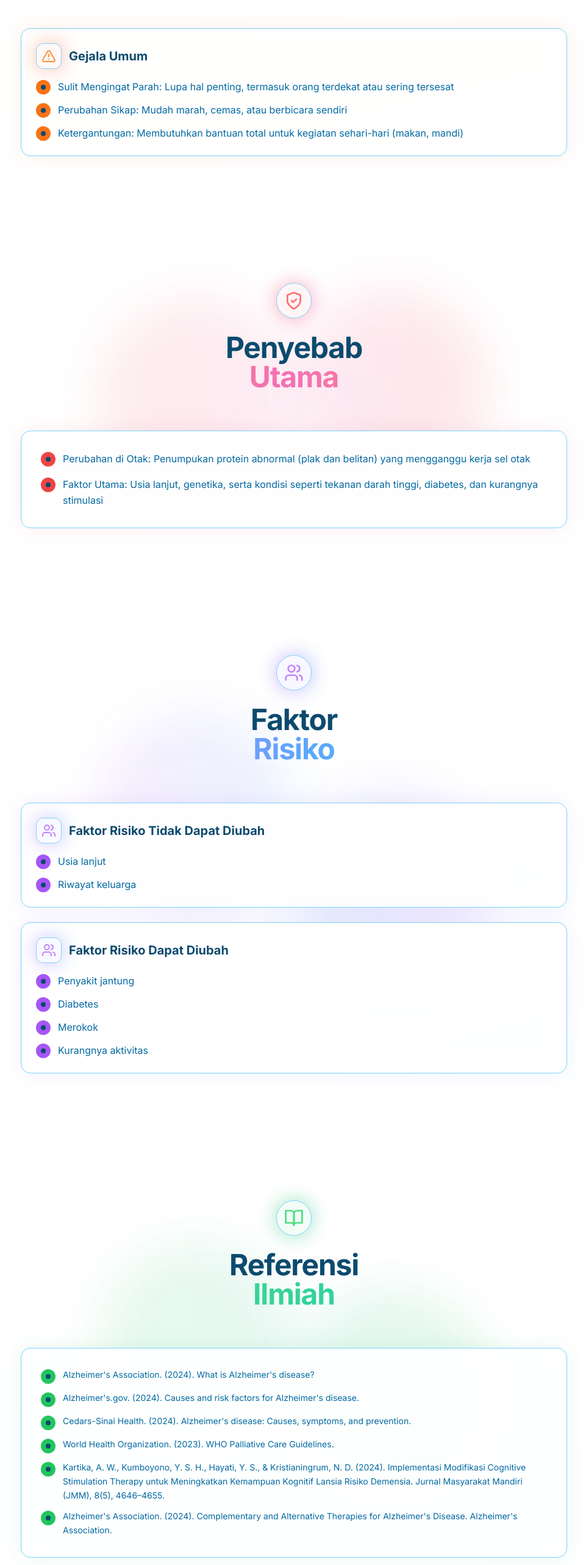
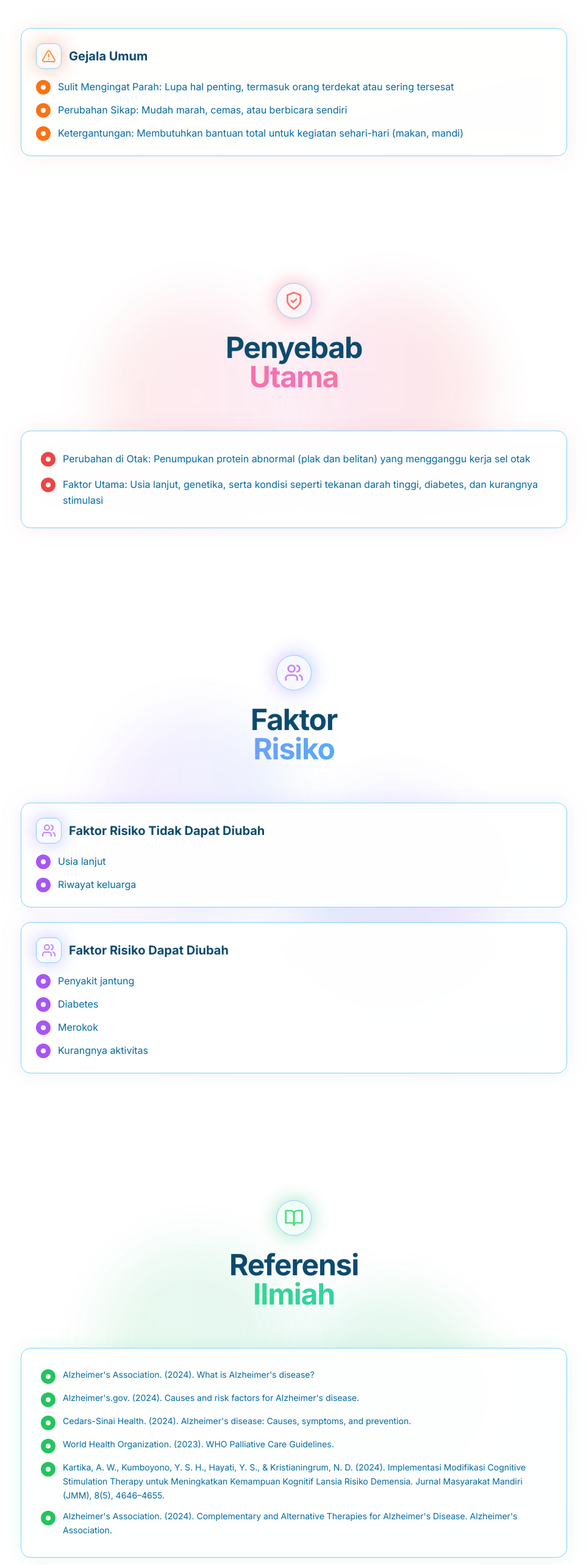
Before and after one commit to aryasetiap/paliatif-care-web, a Next.js app: page /edukasi/alzheimer in a window 1280 px wide. Shown: the part 1260-3826 px from the top of the page at 61% size, without its empty margins (158-1119 px from the left). Built offline with nearby package versions, Linux system fonts and the light colour scheme.

Commit message:
Penyesesuaian warna edukasi page dan konten footer

```diff
--- a/src/app/edukasi/[slug]/page.tsx
+++ b/src/app/edukasi/[slug]/page.tsx
@@ -402,7 +402,7 @@
                         {symptomGroup.items.map((symptom, symptomIndex) => (
                           <div key={symptomIndex} className="flex items-start gap-3">
                             <div className="flex-shrink-0 w-6 h-6 bg-orange-500 rounded-full flex items-center justify-center mt-0.5">
-                              <div className="w-2 h-2 bg-sky-900 rounded-full"></div>
+                              <div className="w-2 h-2 bg-white rounded-full"></div>
                             </div>
                             <p className="text-sky-700 leading-relaxed">{symptom}</p>
                           </div>
@@ -476,7 +476,7 @@
                     {disease.causes.map((cause, index) => (
                       <div key={index} className="flex items-start gap-3">
                         <div className="flex-shrink-0 w-6 h-6 bg-red-500 rounded-full flex items-center justify-center mt-0.5">
-                          <div className="w-2 h-2 bg-sky-900 rounded-full"></div>
+                          <div className="w-2 h-2 bg-white rounded-full"></div>
                         </div>
                         <p className="text-sky-700 leading-relaxed">{cause}</p>
                       </div>
@@ -564,7 +564,7 @@
                           {riskGroup.items.map((factor, factorIndex) => (
                             <div key={factorIndex} className="flex items-start gap-3">
                               <div className="flex-shrink-0 w-6 h-6 bg-purple-500 rounded-full flex items-center justify-center mt-0.5">
-                                <div className="w-2 h-2 bg-sky-900 rounded-full"></div>
+                                <div className="w-2 h-2 bg-white rounded-full"></div>
                               </div>
                               <p className="text-sky-700 leading-relaxed">{factor}</p>
                             </div>
@@ -640,7 +640,7 @@
                       {disease.references.map((reference, index) => (
                         <div key={index} className="flex items-start gap-3">
                           <div className="flex-shrink-0 w-6 h-6 bg-green-500 rounded-full flex items-center justify-center mt-0.5">
-                            <div className="w-2 h-2 bg-sky-900 rounded-full"></div>
+                            <div className="w-2 h-2 bg-white rounded-full"></div>
                           </div>
                           <p className="text-sky-700 leading-relaxed text-sm">{reference}</p>
                         </div>
```
